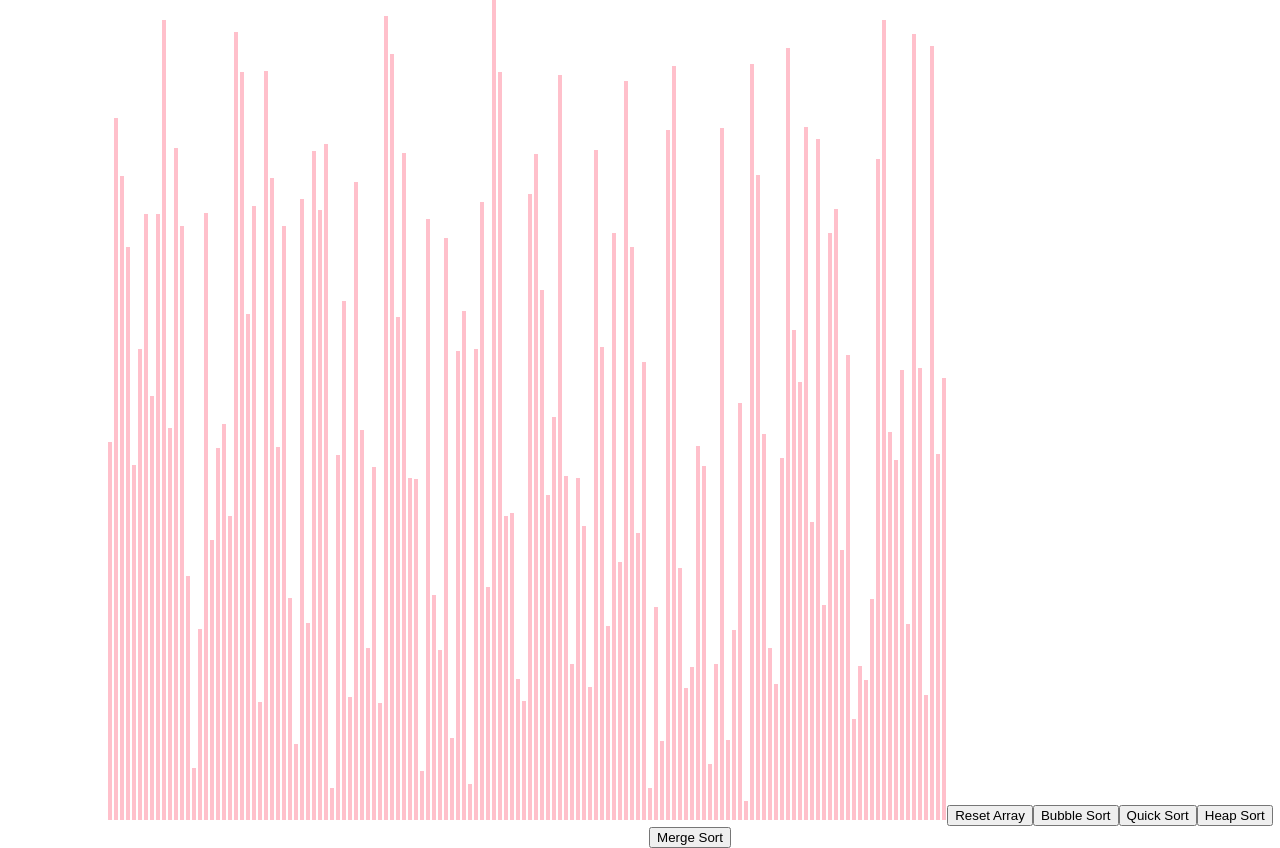
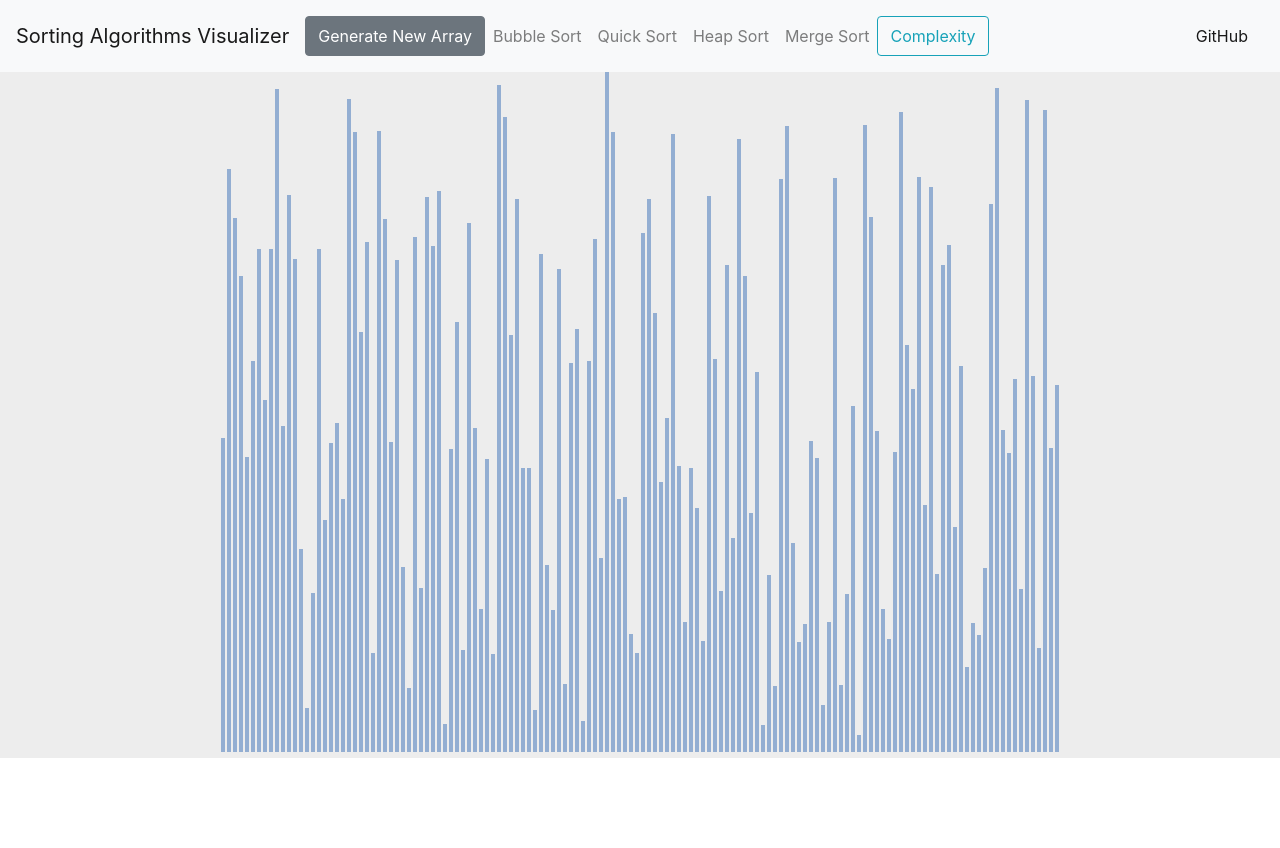
Before and after one commit to seungjin-kim/sorting-algorithms-visualizer, a React (Create React App) app: page / in a window 1280 px wide. After the commit the page ends 800 px from the top, so only its background shows below. Built offline with nearby package versions, Linux system fonts and the light colour scheme.

Commit message:
Add reactstrap styling to position elements and style buttons

```diff
--- a/package.json
+++ b/package.json
@@ -6,9 +6,11 @@
     "@testing-library/jest-dom": "^4.2.4",
     "@testing-library/react": "^9.4.0",
     "@testing-library/user-event": "^7.2.1",
+    "bootstrap": "^4.4.1",
     "react": "^16.12.0",
     "react-dom": "^16.12.0",
-    "react-scripts": "3.3.0"
+    "react-scripts": "3.3.0",
+    "reactstrap": "^8.2.0"
   },
   "scripts": {
     "start": "react-scripts start",
--- a/src/App.js
+++ b/src/App.js
@@ -1,3 +1,4 @@
+import 'bootstrap/dist/css/bootstrap.css';
 import React from 'react';
 import './App.css';
 import SortingVisualizer from './SortingVisualizer/SortingVisualizer'
--- a/src/SortingVisualizer/SortingVisualizer.jsx
+++ b/src/SortingVisualizer/SortingVisualizer.jsx
@@ -1,15 +1,21 @@
-import React from 'react';
-import './SortingVisualizer.css';
+import { Container, Row, Col } from 'reactstrap';
+import React, { useState } from 'react';
+import ReactDOM from 'react-dom';
+// import './SortingVisualizer.css';
 import {getMergeSortAnimations} from '../Algorithms/mergeSort.js'
 import {getBubbleSortAnimations} from '../Algorithms/bubbleSort.js'
 import {getQuickSortAnimations} from '../Algorithms/quickSort.js'
 import {getHeapSortAnimations} from '../Algorithms/heapSort.js'
+import Topbar from './navBar.jsx'
 
-const MS_ANIMATION_SPEED = 1;
+
+const MS_ANIMATION_SPEED = 3;
 const NUM_OF_ARRAY_BARS = 140
-const PRIMARY_COLOR = 'pink';
-const SEC_COLOR = 'teal';
-const TER_COLOR = 'maroon';
+const PRIMARY_COLOR = '#93aed2';
+const SEC_COLOR = 'magenta';
+const TER_COLOR = 'lime';
+// const SEC_COLOR = 'crimson';
+// const TER_COLOR = 'lime';
 
 export default class SortingVisualizer extends React.Component {
   constructor(props) {
@@ -17,6 +23,7 @@ export default class SortingVisualizer extends React.Component {
 
     this.state = {
       array: [],
+      disabled: false,
     };
   }
 
@@ -24,15 +31,23 @@ export default class SortingVisualizer extends React.Component {
     this.resetArray();
   }
 
+  toggle() {
+    let {disabled} = this.state;
+    this.setState({
+      disabled: !disabled
+    })
+  }
+
   resetArray() {
     const array = [];
     for (let i = 0; i < NUM_OF_ARRAY_BARS; i++) {
-      array.push(generateRandomInt(5, 820));
+      array.push(generateRandomInt(5, 680));
     }
     this.setState({array});
   }
 
   bubbleSort() {
+    if (this.state.disabled === false) {
       const animations = getBubbleSortAnimations(this.state.array);
       for (let i = 0; i < animations.length; i++) {
         const arrayBars = document.getElementsByClassName('array-bar');
@@ -66,9 +81,16 @@ export default class SortingVisualizer extends React.Component {
           }, i * MS_ANIMATION_SPEED)
         }
       }
+
+      this.toggle()
+      setTimeout(() => {
+        this.toggle()
+      }, animations.length * MS_ANIMATION_SPEED + 1)
+    }
   }
 
   quickSort() {
+    if (this.state.disabled === false) {
       const animations = getQuickSortAnimations(this.state.array);
       for (let i = 0; i < animations.length; i++) {
         const arrayBars = document.getElementsByClassName('array-bar');
@@ -142,6 +164,11 @@ export default class SortingVisualizer extends React.Component {
             barTwoStyle.height = `${newHeightOne}px`;
           }, i * MS_ANIMATION_SPEED);
         }
+      }
+      this.toggle()
+      setTimeout(() => {
+        this.toggle()
+      }, animations.length * MS_ANIMATION_SPEED + 1)
     }
   }
 
@@ -230,7 +257,17 @@ export default class SortingVisualizer extends React.Component {
     const {array} = this.state;
 
     return (
-      <div className="array-container">
+      <div style={{backgroundColor:'#ededed'}}>
+        <Topbar
+          resetArray={() => this.resetArray()}
+          bubbleSort={() => this.bubbleSort()}
+          quickSort={() => this.quickSort()}
+          heapSort={() => this.heapSort()}
+        />
+
+        <Container className="array-container" fluid={true}>
+          <Row>
+            <Col>
               {array.map((value, idx) => (
                 <div
                   className="array-bar"
@@ -238,14 +275,17 @@ export default class SortingVisualizer extends React.Component {
                   style={{
                     backgroundColor: PRIMARY_COLOR,
                     height: `${value}px`,
+                    width: '4px',
+                    display: 'inline-block',
+                    margin: '0 1px',
                   }}></div>
               ))}
-        <button onClick={() => this.resetArray()}>Reset Array</button>
-        <button onClick={() => this.bubbleSort()}>Bubble Sort</button>
-        <button onClick={() => this.quickSort()}>Quick Sort</button>
-        <button onClick={() => this.heapSort()}>Heap Sort</button>
-        <button onClick={() => this.mergeSort()}>Merge Sort</button>
+
+            </Col>
+          </Row>
+        </Container>
       </div>
+
     );
   }
 }
@@ -256,10 +296,10 @@ function generateRandomInt(min, max) {
   return Math.floor(Math.random() * (max - min + 1) + min);
 }
 
-function testArrayEquality(arrayOne, arrayTwo) {
-  if (arrayOne.length !== arrayTwo.length) return false;
-  for (let i = 0; i < arrayOne.length; i++) {
-    if (arrayOne[i] !== arrayTwo[i]) return false;
-  }
-  return true;
-}
+// function testArrayEquality(arrayOne, arrayTwo) {
+//   if (arrayOne.length !== arrayTwo.length) return false;
+//   for (let i = 0; i < arrayOne.length; i++) {
+//     if (arrayOne[i] !== arrayTwo[i]) return false;
+//   }
+//   return true;
+// }
--- /dev/null
+++ b/src/SortingVisualizer/navBar.jsx
@@ -0,0 +1,66 @@
+// import SortingVisualizer from './SortingVisualizer.jsx'
+import React, { useState } from 'react';
+import {
+  Collapse,
+  Navbar,
+  NavbarToggler,
+  NavbarBrand,
+  Nav,
+  NavItem,
+  NavLink,
+  NavbarText,
+  Button,
+  UncontrolledPopover,
+  PopoverHeader,
+  PopoverBody
+} from 'reactstrap';
+
+const Topbar = (props) => {
+  const [isOpen, setIsOpen] = useState(false);
+  const toggle = () => setIsOpen(!isOpen);
+
+  return (
+    <div>
+      <Navbar color="light" light expand="md">
+        <NavbarBrand href="/">Sorting Algorithms Visualizer</NavbarBrand>
+        <NavbarToggler onClick={toggle} />
+        <Collapse isOpen={isOpen} navbar>
+          <Nav className="mr-auto" navbar>
+            <Button color="secondary" onClick={props.resetArray}>Generate New Array</Button >{' '}
+            <NavItem>
+              <NavLink href="#" onClick={props.bubbleSort}>Bubble Sort</NavLink>
+            </NavItem>
+            <NavItem>
+              <NavLink href="#" onClick={props.quickSort}>Quick Sort</NavLink>
+            </NavItem>
+            <NavItem>
+              <NavLink href="#" onClick={props.heapSort}>Heap Sort</NavLink>
+            </NavItem>
+            <NavItem>
+              <NavLink href="#" onClick={props.mergeSort}>Merge Sort</NavLink>
+            </NavItem>
+
+            <Button outline color="info" id="PopoverLegacy" type="button">
+              Complexity
+            </Button>
+            <UncontrolledPopover trigger="legacy" placement="bottom" target="PopoverLegacy">
+              <PopoverHeader>Time & Space Complexity</PopoverHeader>
+              <PopoverBody>
+                Bubble sort time complexity is O(n^2) in worst case and O(n) in average and best. Space complexity is O(1).
+                Quick sort time complexity is O(n^2) in worst case and O(nlog(n)) in average and best. Space complexity is O(log(n)).
+                Heap Sort time coplexity is O(nlog(n)). Space complexity is O(1).
+                Merge Sort time complexity is O(nlog(n)). Space complexity is O(n).
+                *Note that complexity depends on implementation details. Refer to code in github to see how I achieved above complexity for this visualization.
+              </PopoverBody>
+            </UncontrolledPopover>
+          </Nav>
+          <NavbarText>
+            <NavLink href="https://github.com/seungjin-kim/sorting-algorithms-visualizer">GitHub</NavLink>
+          </NavbarText>
+        </Collapse>
+      </Navbar>
+    </div>
+  );
+}
+
+export default Topbar;
--- a/src/index.js
+++ b/src/index.js
@@ -1,3 +1,4 @@
+import 'bootstrap/dist/css/bootstrap.min.css';
 import React from 'react';
 import ReactDOM from 'react-dom';
 import './index.css';
```
Also changed, not shown: 1 other file (tests, documents, lock files or other folders). Lines whose indentation alone changed are shown as unchanged.
